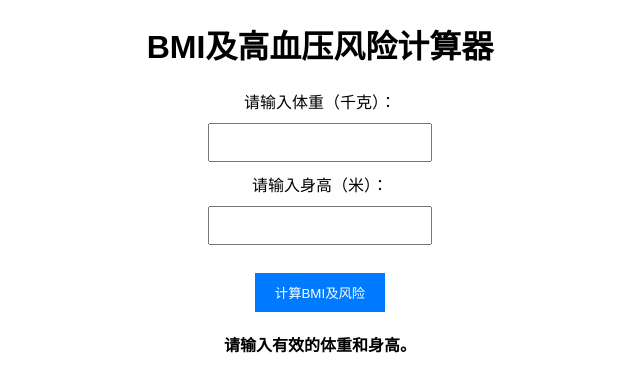
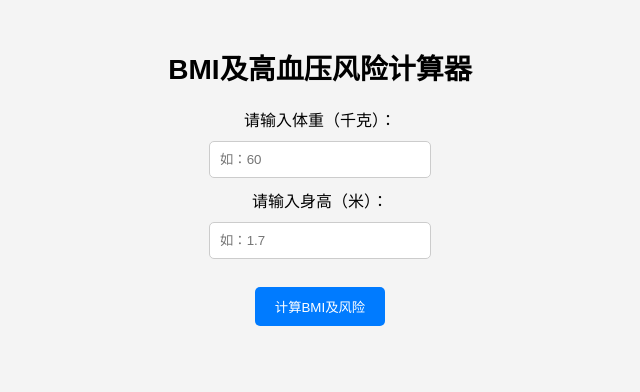
Before and after one commit to Duke-diqingqiu/Duke-diqingqiu.github.io, a plain HTML site: page index.html in a window 1280 px wide. Both pictures are taken after a click on the button "计算BMI及风险". Shown: the whole page, without its empty margins (320-960 px from the left). Drawn offline with Linux system fonts and the light colour scheme.

Commit message:
Update index.html

```diff
--- a/index.html
+++ b/index.html
@@ -2,19 +2,39 @@
 <html lang="en">
 
 <head>
+    <!-- 设置页面字符编码为UTF-8，确保全球各种字符都能正确显示 -->
     <meta charset="UTF-8">
+    <!-- 视口设置，让页面在不同设备宽度上自适应显示，初始缩放比例设为1.0 -->
     <meta name="viewport" content="width=device-width, initial-scale=1.0">
     <title>BMI及高血压风险计算器</title>
     <style>
+        /* 整体页面的基础样式设置 */
         body {
             font-family: Arial, sans-serif;
             text-align: center;
+            background-color: #f4f4f4;
+            padding: 20px;
         }
 
+        /* 标题样式，适当加大字号并添加一些底部间距 */
+        h1 {
+            font-size: 28px;
+            margin-bottom: 20px;
+        }
+
+        /* 输入框通用样式，设置内边距、外边距、宽度、边框圆角、边框样式以及过渡效果 */
         input[type="number"] {
             padding: 10px;
             margin: 10px;
             width: 200px;
+            border-radius: 5px;
+            border: 1px solid #ccc;
+            transition: border-color 0.3s ease;
+        }
+
+        /* 输入框获取焦点时改变边框颜色，增强交互反馈 */
+        input[type="number"]:focus {
+            border-color: #007BFF;
         }
 
         button {
@@ -23,49 +43,71 @@
             color: white;
             border: none;
             cursor: pointer;
+            border-radius: 5px;
+            transition: background-color 0.3s ease;
         }
 
+        button:hover {
+            background-color: #0056b3;
+        }
+
+        /* 结果显示段落样式，加大字号并设置字体颜色 */
         p {
             margin-top: 20px;
             font-weight: bold;
+            font-size: 18px;
+            color: #333;
         }
     </style>
 </head>
 
 <body>
+    <!-- 页面主标题 -->
     <h1>BMI及高血压风险计算器</h1>
+    <!-- 体重输入提示标签 -->
     <label for="weight">请输入体重（千克）：</label><br>
-    <input type="number" id="weight" required><br>
-    <label for="weight">请输入身高（米）：</label><br>
-    <input type="number" id="height" required><br>
+    <!-- 体重输入框，设置为必填项，并添加必要属性方便用户输入 -->
+    <input type="number" id="weight" required step="0.1" placeholder="如：60"><br>
+    <!-- 身高输入提示标签 -->
+    <label for="height">请输入身高（米）：</label><br>
+    <!-- 身高输入框，设置为必填项，同样添加属性辅助输入 -->
+    <input type="number" id="height" required step="0.01" placeholder="如：1.7"><br>
     <br>
+    <!-- 计算按钮，点击触发计算函数 -->
     <button onclick="calculateBMIAndRisk()">计算BMI及风险</button>
     <br>
+    <!-- 用于展示计算结果的区域 -->
     <p id="result"></p>
 
     <script>
         function calculateBMIAndRisk() {
+            // 获取用户输入的体重值，并转换为浮点数类型，若无法转换则为NaN
             var weight = parseFloat(document.getElementById('weight').value);
+            // 获取用户输入的身高值，并转换为浮点数类型
             var height = parseFloat(document.getElementById('height').value);
 
+            // 验证输入的合法性，若体重或身高为非数字或者身高为0，弹出提示框告知用户错误信息并终止函数执行
             if (isNaN(weight) || isNaN(height) || height === 0) {
-                document.getElementById('result').innerHTML = "请输入有效的体重和身高。";
+                alert("请输入有效的体重（千克）和身高（米）数值，身高不能为0哦！同时注意按照正确的格式输入，体重精确到0.1千克，身高精确到0.01米。");
                 return;
             }
 
+            // 根据BMI计算公式计算BMI值
             var bmi = weight / (height * height);
             var riskMessage;
 
+            // 根据不同的BMI范围设置对应的高血压风险提示信息
             if (bmi < 18.5) {
-                riskMessage = "您的BMI是 " + bmi.toFixed(2) + "。您患高血压的风险相对较低，但仍需关注整体健康状况。";
+                riskMessage = "您的BMI是 " + bmi.toFixed(2) + "。您患高血压的风险相对较低，但仍需关注整体健康状况，比如保持均衡饮食和适量运动哦。";
             } else if (bmi >= 18.5 && bmi < 24.9) {
-                riskMessage = "您的BMI是 " + bmi.toFixed(2) + "。您患高血压的风险一般处于正常水平，但保持健康的生活方式很重要。";
+                riskMessage = "您的BMI是 " + bmi.toFixed(2) + "。您患高血压的风险一般处于正常水平，不过保持健康的生活方式，像早睡早起、定期锻炼等，是很重要的呢。";
             } else if (bmi >= 24.9 && bmi < 29.9) {
-                riskMessage = "您的BMI是 " + bmi.toFixed(2) + "。您患高血压的风险有所增加。考虑通过饮食和运动等方式调整生活方式。";
+                riskMessage = "您的BMI是 " + bmi.toFixed(2) + "。您患高血压的风险有所增加啦，建议您通过合理饮食，减少高热量、高脂肪食物摄入，并且增加运动量等方式来调整生活方式哦。";
             } else {
-                riskMessage = "您的BMI是 " + bmi.toFixed(2) + "。您患高血压的风险显著升高。建议您咨询医生并及时调整生活方式。";
+                riskMessage = "您的BMI是 " + bmi.toFixed(2) + "。您患高血压的风险显著升高了呢，强烈建议您尽快咨询医生，同时积极调整生活方式，控制体重呀。";
             }
 
+            // 将生成的风险提示信息显示在页面的结果区域
             document.getElementById('result').innerHTML = riskMessage;
         }
     </script>
```
